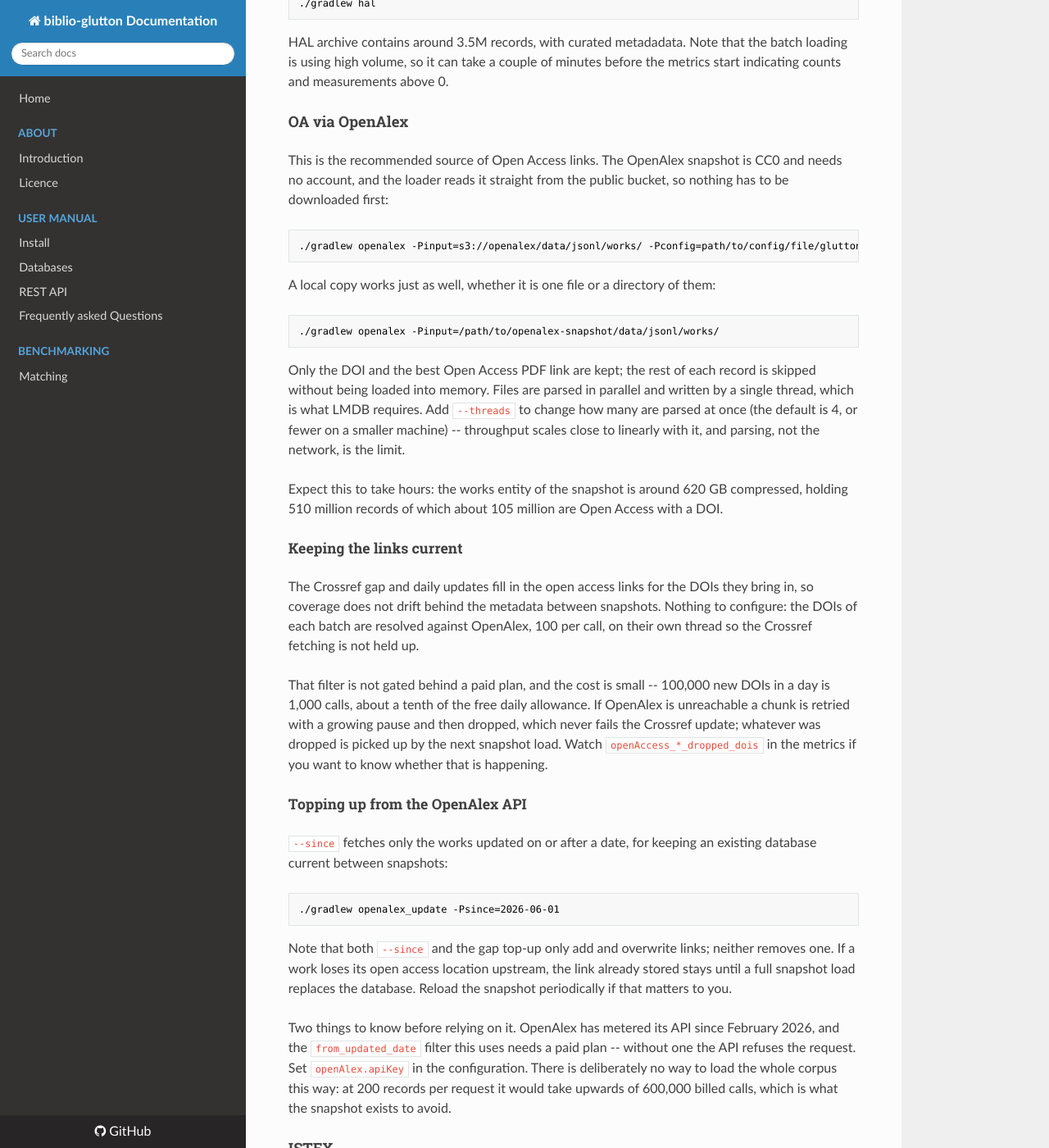
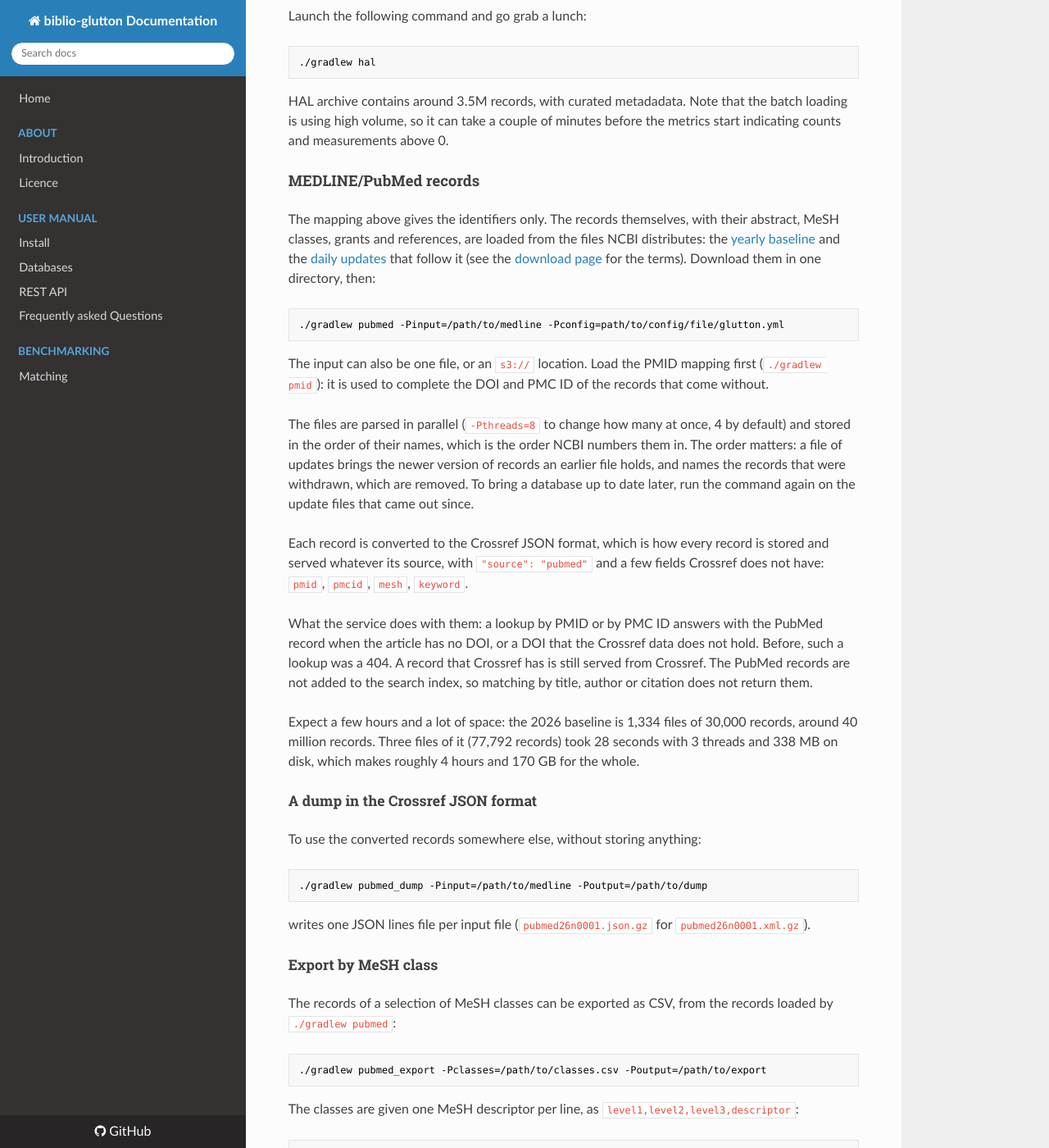
Before and after one commit to kermitt2/biblio-glutton, an MkDocs documentation site: the page built from doc/Build-Databases.md, in a window 1280 px wide and 1400 px high, scrolled down 6461 px. Shown: the whole window at 82% size. Built offline with MkDocs 1.6.1, drawn with Linux system fonts in a browser that asks for light colours; nearby versions of some CDN libraries; some of the changed text lies outside the part shown.

Commit message:
Document the PubMed commands

````diff
--- a/doc/Build-Databases.md
+++ b/doc/Build-Databases.md
@@ -17,6 +17,8 @@ To set-up a functional biblio-glutton server, resources need to be loaded follow
 5) (Optional) Loading the Open Access information from an OpenAlex snapshot as embedded LMDB
 
 6) (Very optional) Loading the ISTEX ID mapping as embedded LMDB
+
+7) (Optional) Loading the MEDLINE/PubMed records as embedded LMDB, for the articles Crossref does not have and for the MeSH classes
 
 It is possible to only load HAL archive metadata, skipping entirely CrossRef, but the service will be much more limited - so we suggest to always start with CrossRef. It is also possible to skip HAL archive resources. Step 4) is fast and we suggest to also always include it.
 
@@ -230,6 +232,74 @@ Launch the following command and go grab a lunch:
 
 HAL archive contains around 3.5M records, with curated metadadata. Note that the batch loading is using high volume, so it can take a couple of minutes before the metrics start indicating counts and measurements above 0.
 
+#### MEDLINE/PubMed records
+
+The mapping above gives the identifiers only. The records themselves, with their abstract, MeSH
+classes, grants and references, are loaded from the files NCBI distributes: the
+[yearly baseline](https://ftp.ncbi.nlm.nih.gov/pubmed/baseline/) and the
+[daily updates](https://ftp.ncbi.nlm.nih.gov/pubmed/updatefiles/) that follow it (see the
+[download page](https://www.nlm.nih.gov/databases/download/pubmed_medline.html) for the terms).
+Download them in one directory, then:
+
+```sh
+./gradlew pubmed -Pinput=/path/to/medline -Pconfig=path/to/config/file/glutton.yml
+```
+
+The input can also be one file, or an `s3://` location. Load the PMID mapping first
+(`./gradlew pmid`): it is used to complete the DOI and PMC ID of the records that come without.
+
+The files are parsed in parallel (`-Pthreads=8` to change how many at once, 4 by default) and
+stored in the order of their names, which is the order NCBI numbers them in. The order matters:
+a file of updates brings the newer version of records an earlier file holds, and names the records
+that were withdrawn, which are removed. To bring a database up to date later, run the command
+again on the update files that came out since.
+
+Each record is converted to the Crossref JSON format, which is how every record is stored and
+served whatever its source, with `"source": "pubmed"` and a few fields Crossref does not have:
+`pmid`, `pmcid`, `mesh`, `keyword`.
+
+What the service does with them: a lookup by PMID or by PMC ID answers with the PubMed record when
+the article has no DOI, or a DOI that the Crossref data does not hold. Before, such a lookup was a
+404. A record that Crossref has is still served from Crossref. The PubMed records are not added to
+the search index, so matching by title, author or citation does not return them.
+
+Expect a few hours and a lot of space: the 2026 baseline is 1,334 files of 30,000 records, around
+40 million records. Three files of it (77,792 records) took 28 seconds with 3 threads and
+338 MB on disk, which makes roughly 4 hours and 170 GB for the whole.
+
+##### A dump in the Crossref JSON format
+
+To use the converted records somewhere else, without storing anything:
+
+```sh
+./gradlew pubmed_dump -Pinput=/path/to/medline -Poutput=/path/to/dump
+```
+
+writes one JSON lines file per input file (`pubmed26n0001.json.gz` for `pubmed26n0001.xml.gz`).
+
+##### Export by MeSH class
+
+The records of a selection of MeSH classes can be exported as CSV, from the records loaded by
+`./gradlew pubmed`:
+
+```sh
+./gradlew pubmed_export -Pclasses=/path/to/classes.csv -Poutput=/path/to/export
+```
+
+The classes are given one MeSH descriptor per line, as `level1,level2,level3,descriptor`:
+
+```
+mobility,wheelchairs,wheelchairs,D014910
+hearing,hearing_aids,cochlear_implants,D003054
+```
+
+A record goes to `level1.csv` and to `level2.csv` when the descriptor is one of its major topics,
+either marked so itself or by one of its qualifiers, which is how the PubMed search engine takes
+it. Add `-PpmcOnly` to keep only the records that have a PubMed Central identifier, those whose
+full text can be had. The columns are `pmid`, `doi`, `pmc`, `title`, `abstract`, `MeSH Terms`,
+`publication year`, `authors`, `keywords`, `publisher`, `host`; the last five of the header
+(affiliation, countries, funding) are there for compatibility and left empty.
+
 #### OA via OpenAlex
 
 This is the recommended source of Open Access links. The OpenAlex snapshot is CC0 and needs no
@@ -302,3 +372,17 @@ Example:
 ```
 
 **Note:** see the [FAQ](Frequently-asked-questions.md) on how to create this mapping file `istexIds.all.gz`.
+
+##### ISTEX to PubMed mapping
+
+Once the ISTEX mapping and the PMID mapping are loaded, the ISTEX records that are in PubMed can
+be written with their PMID and PMC ID, found by their DOI:
+
+```sh
+./gradlew istex_pmid -Poutput=/path/to/istex2pmid.json
+```
+
+With `-PaddMesh`, the MeSH classes of each article are added, taken from the records loaded by
+`./gradlew pubmed`. The result is one JSON record per line, with the fields of the ISTEX mapping.
+When ISTEX already gives a PMID that differs from the one of the DOI, the one ISTEX gives is
+kept and the conflict is logged.
````
Also changed, not shown: doc/API.md (+5 -0 lines), doc/Frequently-asked-questions.md (+1 -1 lines), pubmed-glutton/Readme.md (+8 -0 lines).
